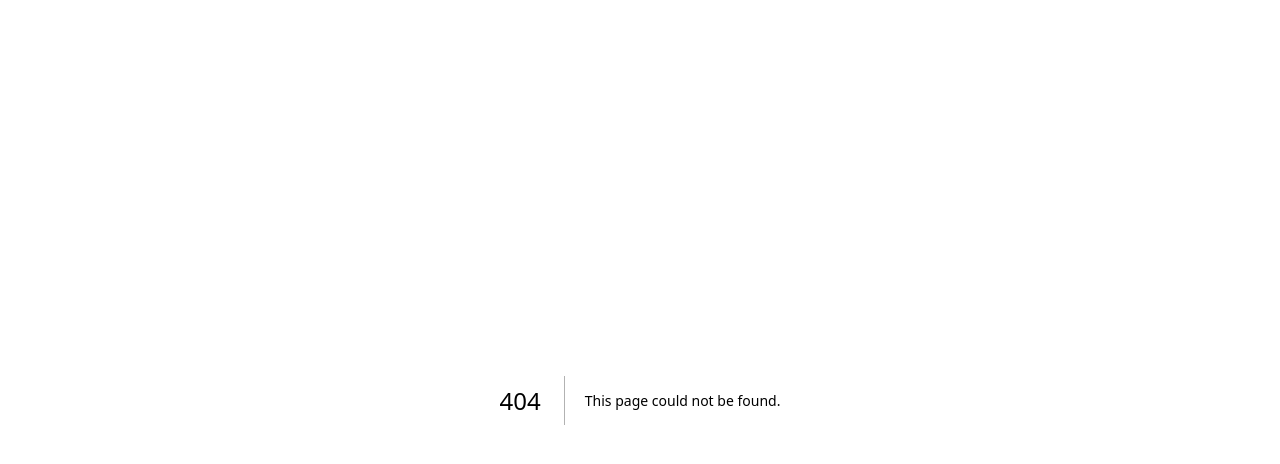
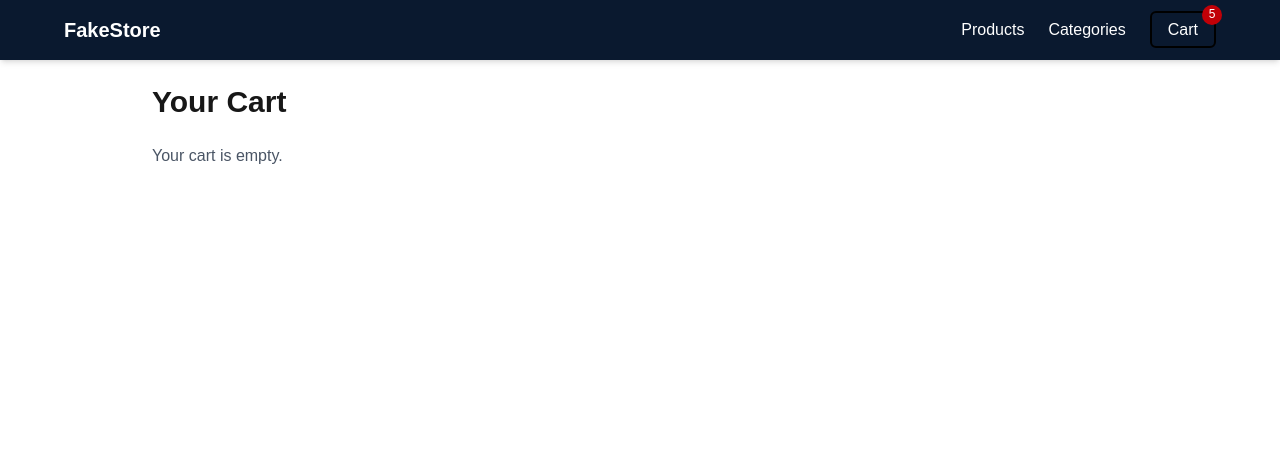
Before and after one commit to CodingPheonix/E-Commerce, a Next.js app: page /cart in a window 1280 px wide. Before the commit this address had no page. Shown: the top 464 px of the page. Built offline with nearby package versions, Linux system fonts and the light colour scheme.

Commit message:
created cart system using context api

```diff
--- /dev/null
+++ b/app/Components/CartItemCard.js
@@ -0,0 +1,13 @@
+export default function CartItemCard({ item }) {
+  return (
+    <div className="flex items-center bg-white shadow-md rounded-lg p-4 gap-4">
+      <img src={item.image} alt={item.title} className="w-24 h-24 object-contain" />
+      <div className="flex-1">
+        <h3 className="font-semibold text-lg mb-1 truncate text-black">{item.title}</h3>
+        <p className="text-sm text-gray-600">Price: ${item.price.toFixed(2)}</p>
+        <p className="text-sm text-gray-600">Quantity: {item.quantity}</p>
+        <p className="font-bold text-md mt-1 text-[#64FFDA]">Subtotal: ${(item.price * item.quantity).toFixed(2)}</p>
+      </div>
+    </div>
+  );
+}
--- /dev/null
+++ b/app/Components/Cart_icon.js
@@ -0,0 +1,16 @@
+import React from 'react'
+
+const Cart_icon = () => {
+    return (
+        <>
+            <span className='py-2 px-4 border-2 border-black rounded-md relative'>
+                <div className='absolute w-5 h-5 text-center text-[12px] bg-red-700 rounded-full -top-2 -right-2'>
+                    5
+                </div>
+                Cart
+            </span>
+        </>
+    )
+}
+
+export default Cart_icon
--- a/app/Components/Navbar.js
+++ b/app/Components/Navbar.js
@@ -1,5 +1,6 @@
 import React from 'react'
 import Link from 'next/link'
+import Cart_icon from './Cart_icon'
 
 const Navbar = () => {
     return (
@@ -9,6 +10,9 @@ const Navbar = () => {
                 <div className="space-x-6">
                     <Link href="/products" className="hover:underline">Products</Link>
                     <Link href="/categories" className="hover:underline">Categories</Link>
+                    <Link href="/cart">
+                        <Cart_icon />
+                    </Link>
                 </div>
             </div>
         </nav>
--- /dev/null
+++ b/app/cart/page.js
@@ -0,0 +1,64 @@
+"use client";
+import { useEffect, useState } from "react";
+import CartItemCard from "../Components/CartItemCard";
+import { useCart } from "../context/CartContext";
+
+export default function CartPage() {
+    const { cart } = useCart();
+    const [cartList, setCartList] = useState([]);
+    const [loading, setLoading] = useState(true);
+
+    useEffect(() => {
+        const fetchCartItems = async () => {
+            try {
+                const productPromises = cart.map(async (productId) => {
+                    const res = await fetch(`https://fakestoreapi.com/products/${productId}`);
+                    const product = await res.json();
+                    return { ...product, quantity: 1 };
+                });
+                const detailedItems = await Promise.all(productPromises);
+                setCartList(detailedItems);
+            } catch (err) {
+                console.error("Failed to fetch cart products", err);
+            } finally {
+                setLoading(false);
+            }
+        };
+
+        if (cart.length > 0) {
+            fetchCartItems();
+        } else {
+            setCartList([]);
+            setLoading(false);
+        }
+    }, [cart]);
+
+    const total = cartList.reduce((acc, item) => acc + item.price * item.quantity, 0);
+
+    if (loading) return <div className="p-6 text-center">Loading your cart...</div>;
+
+    return (
+        <main className="max-w-5xl mx-auto p-6">
+            <h1 className="text-3xl font-bold mb-6">Your Cart</h1>
+
+            {cartList.length === 0 ? (
+                <p className="text-gray-600">Your cart is empty.</p>
+            ) : (
+                <>
+                    <div className="space-y-4">
+                        {cartList.map((item, index) => (
+                            <CartItemCard key={index} item={item} />
+                        ))}
+                    </div>
+
+                    <div className="text-right mt-8">
+                        <h2 className="text-2xl font-bold">Total: ${total.toFixed(2)}</h2>
+                        <button className="mt-4 bg-[#64FFDA] px-6 py-3 rounded-xl text-[#0A192F] font-semibold shadow-md hover:bg-[#52e5c6] transition">
+                            Proceed to Checkout
+                        </button>
+                    </div>
+                </>
+            )}
+        </main>
+    );
+}
--- /dev/null
+++ b/app/context/CartContext.js
@@ -0,0 +1,18 @@
+// app/context/CartContext.js
+"use client";
+import { createContext, useState, useContext } from "react";
+
+export const CartContext = createContext();
+
+export function CartProvider({ children }) {
+  const [cart, setCart] = useState([]);
+  return (
+    <CartContext.Provider value={{ cart, setCart }}>
+      {children}
+    </CartContext.Provider>
+  );
+}
+
+export function useCart() {
+  return useContext(CartContext);
+}
--- a/app/layout.js
+++ b/app/layout.js
@@ -1,5 +1,7 @@
 import { Geist, Geist_Mono } from "next/font/google";
 import "./globals.css";
+import { CartProvider } from "./context/CartContext";
+import Navbar from "./Components/Navbar";
 
 const geistSans = Geist({
   variable: "--font-geist-sans",
@@ -22,7 +24,10 @@ export default function RootLayout({ children }) {
       <body
         className={`${geistSans.variable} ${geistMono.variable} antialiased`}
       >
-        {children}
+        <CartProvider>
+          <Navbar />
+          {children}
+        </CartProvider>
       </body>
     </html>
   );
--- a/app/page.js
+++ b/app/page.js
@@ -1,10 +1,11 @@
+"use client"
 import Link from "next/link";
 import Navbar from "./Components/Navbar";
 
 export default function HomePage() {
+
   return (
     <main>
-      <Navbar />
         <section className="min-h-screen flex flex-col items-center justify-center text-center p-4">
           <h1 className="text-5xl font-bold text-[#0A192F] mb-6">FakeStore</h1>
           <p className="mb-8 max-w-xl">
--- a/app/products/[id]/page.js
+++ b/app/products/[id]/page.js
@@ -2,11 +2,13 @@
 import React, { useState, useEffect } from "react";
 import { useRouter } from "next/navigation";
 import { Cancel01Icon } from "@/app/Components/SVGs";
+import { useCart } from "@/app/context/CartContext";
 
 export default function ProductPage({ params }) {
     const unwrapped = React.use(params)
     const id = unwrapped.id
     const router = useRouter()
+    const { cart, setCart } = useCart()
 
     const [productDetails, setProductDetails] = useState(null);
     const [loading, setLoading] = useState(true);
@@ -27,13 +29,17 @@ export default function ProductPage({ params }) {
         getProduct();
     }, [id]);
 
+    useEffect(() => {
+        console.log("Cart changed:", cart);
+    }, [cart]);
+
     if (loading) return <div className="p-6 text-center">Loading...</div>;
     if (!productDetails) return <div className="p-6 text-center text-red-600">Product not found.</div>;
 
     return (
         <main className="p-6 max-w-4xl mx-auto">
             <div className="bg-white p-6 rounded-xl shadow-md flex flex-col gap-6">
-                <div onClick={() => {router.back()}} className="w-full my-1 flex justify-end">
+                <div onClick={() => { router.back() }} className="w-full my-1 flex justify-end">
                     <Cancel01Icon />
                 </div>
                 <div className="flex gap-7">
@@ -46,7 +52,11 @@ export default function ProductPage({ params }) {
                             <p className="italic text-gray-600">Category: {productDetails.category}</p>
                         </div>
                         <footer className="text-black my-1 flex gap-3">
-                            <button className="px-4 py-2 rounded-md bg-[#64FFDA] font-semibold text-white hover:bg-[#03e4b0]">Add to Cart</button>
+                            <button
+                                onClick={() => {
+                                    setCart((prev) => [...prev, id]);
+                                }}
+                                className="px-4 py-2 rounded-md bg-[#64FFDA] font-semibold text-white hover:bg-[#03e4b0]">Add to Cart</button>
                             <button className="px-4 py-2 rounded-md bg-[#64FFDA] font-semibold text-white hover:bg-[#03e4b0]">Buy now</button>
                         </footer>
                     </div>
```
Also changed, not shown: app/Components/ClientWrapper.js (added, +19 -0 lines). Lines whose indentation alone changed are shown as unchanged.
